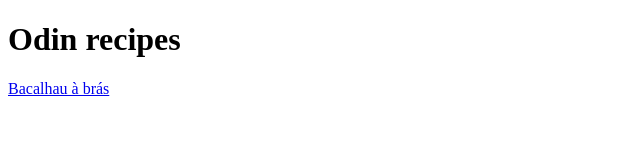
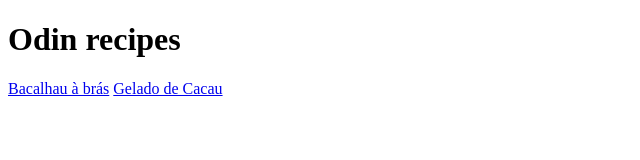
Before and after one commit to tiagores/odin-recipes, a plain HTML site: page index.html in a window 1280 px wide. Shown: the whole page, without its empty margins (0-640 px from the left). Drawn offline with Linux system fonts and the light colour scheme.

Commit message:
Added second recipe to index

```diff
--- a/index.html
+++ b/index.html
@@ -9,5 +9,6 @@
 <body>
     <h1> Odin recipes </h1>
     <a href="recipes/bras.html">Bacalhau à brás</a>
+    <a href="recipes/gelado.html">Gelado de Cacau</a>
 </body>
 </html>
```
